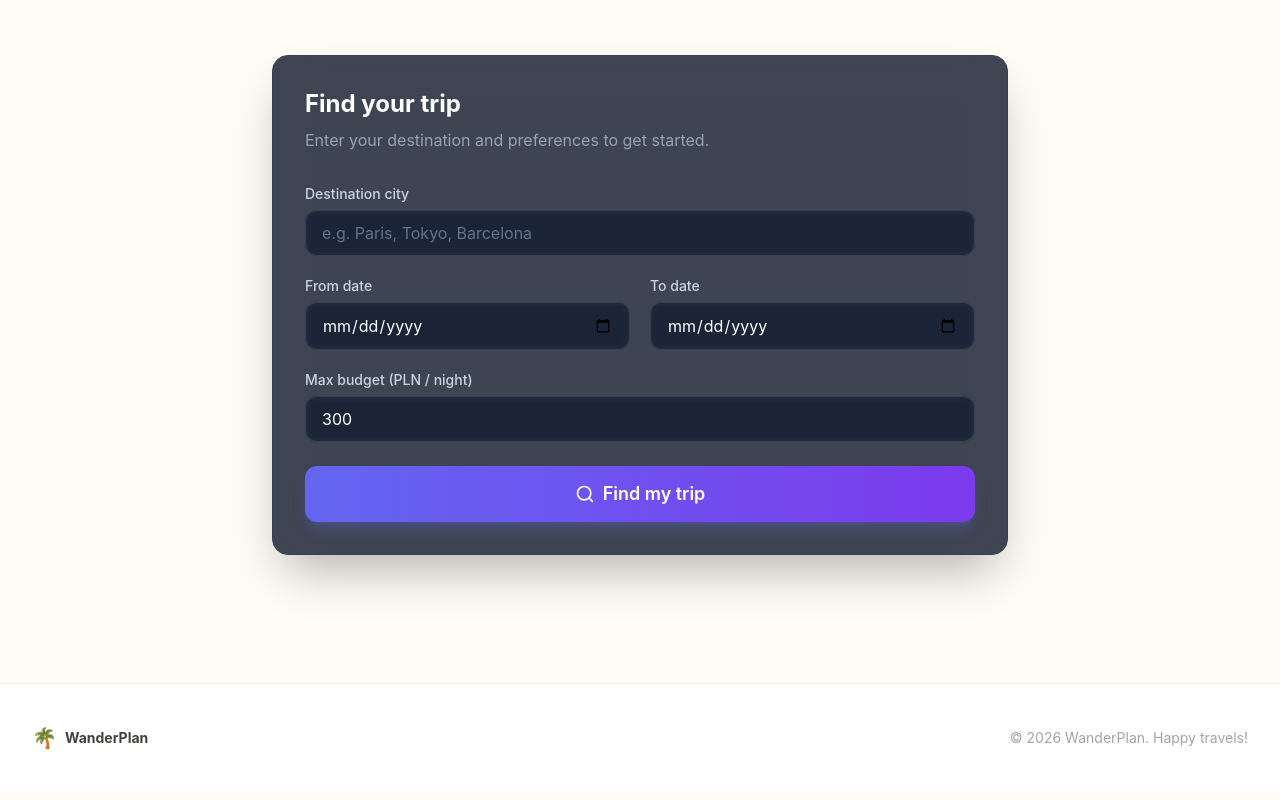
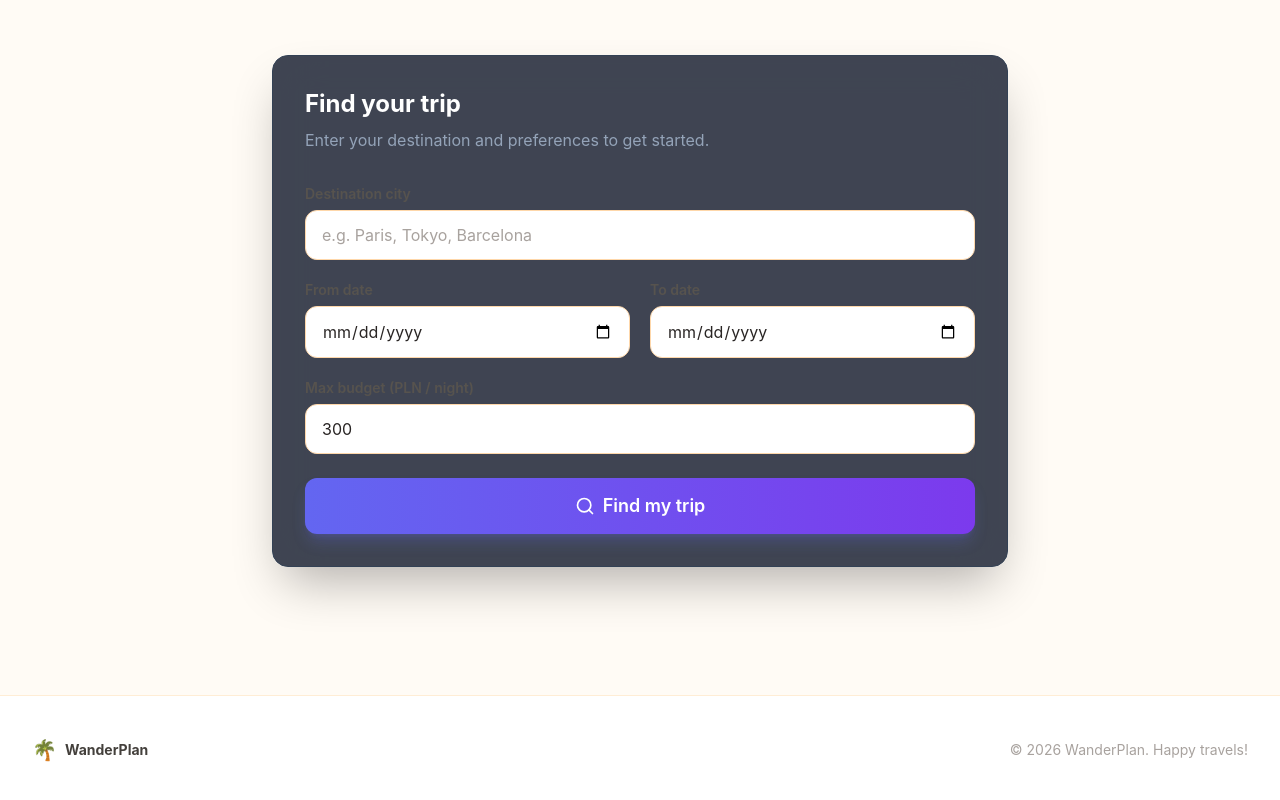
Before and after one commit to szymszaj/wanderplan, a Next.js app: page / in a window 1280 px wide. Shown: the part 1314-2114 px from the top of the page. Built offline with nearby package versions, Linux system fonts and the light colour scheme.

Commit message:
style: refactor Input and WeatherDay components for improved readability and consistency

```diff
--- a/components/ui/Input.tsx
+++ b/components/ui/Input.tsx
@@ -1,20 +1,20 @@
-import { cn } from '@/lib/utils'
-import { InputHTMLAttributes, forwardRef } from 'react'
+import { cn } from "@/lib/utils";
+import { InputHTMLAttributes, forwardRef } from "react";
 
 interface InputProps extends InputHTMLAttributes<HTMLInputElement> {
-  label: string
-  error?: string
+  label: string;
+  error?: string;
 }
 
 export const Input = forwardRef<HTMLInputElement, InputProps>(
   ({ label, error, className, id, ...props }, ref) => {
-    const inputId = id ?? label.toLowerCase().replace(/\s+/g, '-')
+    const inputId = id ?? label.toLowerCase().replace(/\s+/g, "-");
 
     return (
       <div className="flex flex-col gap-1.5">
         <label
           htmlFor={inputId}
-          className="text-sm font-medium text-slate-300"
+          className="text-sm font-semibold text-stone-600"
         >
           {label}
         </label>
@@ -22,18 +22,18 @@ export const Input = forwardRef<HTMLInputElement, InputProps>(
           ref={ref}
           id={inputId}
           className={cn(
-            'rounded-xl border bg-slate-800/60 px-4 py-2.5 text-white placeholder-slate-500 backdrop-blur-sm transition-colors focus:outline-none focus:ring-2 focus:ring-indigo-500',
+            "rounded-xl border bg-white px-4 py-3 text-stone-800 placeholder-stone-400 transition-colors focus:outline-none focus:ring-2 focus:ring-orange-400",
             error
-              ? 'border-red-500 focus:ring-red-500'
-              : 'border-slate-700 hover:border-slate-600',
-            className
+              ? "border-red-400 focus:ring-red-400"
+              : "border-orange-200 hover:border-orange-300",
+            className,
           )}
           {...props}
         />
-        {error && <p className="text-xs text-red-400">{error}</p>}
+        {error && <p className="text-xs text-red-500">{error}</p>}
       </div>
-    )
-  }
-)
+    );
+  },
+);
 
-Input.displayName = 'Input'
+Input.displayName = "Input";
--- a/components/weather/WeatherDay.tsx
+++ b/components/weather/WeatherDay.tsx
@@ -1,9 +1,9 @@
-import { format } from 'date-fns'
-import { cn } from '@/lib/utils'
-import type { WeatherDay as WeatherDayType } from '@/types/weather.types'
+import { format } from "date-fns";
+import { cn } from "@/lib/utils";
+import type { WeatherDay as WeatherDayType } from "@/types/weather.types";
 
 interface WeatherDayProps extends WeatherDayType {
-  className?: string
+  className?: string;
 }
 
 export function WeatherDay({
@@ -14,27 +14,28 @@ export function WeatherDay({
   description,
   className,
 }: WeatherDayProps) {
-  const displayDate = format(new Date(date + 'T12:00:00'), 'EEE, MMM d')
+  const displayDate = format(new Date(date + "T12:00:00"), "EEE, MMM d");
 
   return (
     <div
       className={cn(
-        'flex min-w-[140px] flex-col items-center gap-3 rounded-2xl border border-slate-700 bg-slate-800/60 p-5 backdrop-blur-sm transition-all duration-200 hover:border-indigo-700 hover:bg-slate-800',
-        className
+        "flex min-w-[148px] flex-col items-center gap-3 rounded-2xl border border-orange-100 bg-white p-5 shadow-sm transition-all duration-200 hover:-translate-y-1 hover:shadow-md hover:shadow-orange-100",
+        className,
       )}
     >
-      <p className="text-xs font-semibold uppercase tracking-wider text-slate-400">
+      <p className="text-xs font-semibold uppercase tracking-wider text-stone-400">
         {displayDate}
       </p>
-      <span className="text-4xl" role="img" aria-label={description}>
+      <span className="text-5xl" role="img" aria-label={description}>
         {emoji}
       </span>
       <div className="text-center">
-        <p className="text-lg font-bold text-white">
-          {tempMax}° <span className="text-slate-400 font-normal">/ {tempMin}°</span>
+        <p className="text-lg font-bold text-stone-800">
+          {tempMax}°{" "}
+          <span className="font-normal text-stone-400">/ {tempMin}°</span>
         </p>
-        <p className="mt-1 text-xs capitalize text-slate-400">{description}</p>
+        <p className="mt-1 text-xs capitalize text-stone-400">{description}</p>
       </div>
     </div>
-  )
+  );
 }
```
